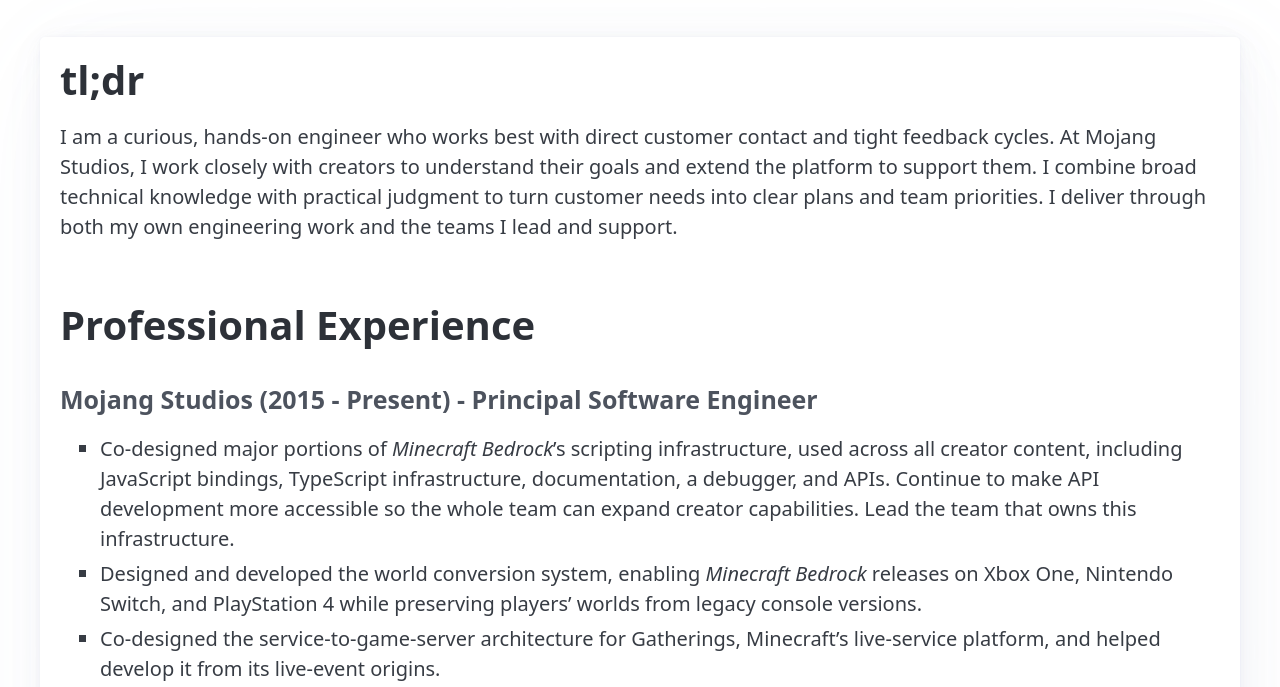
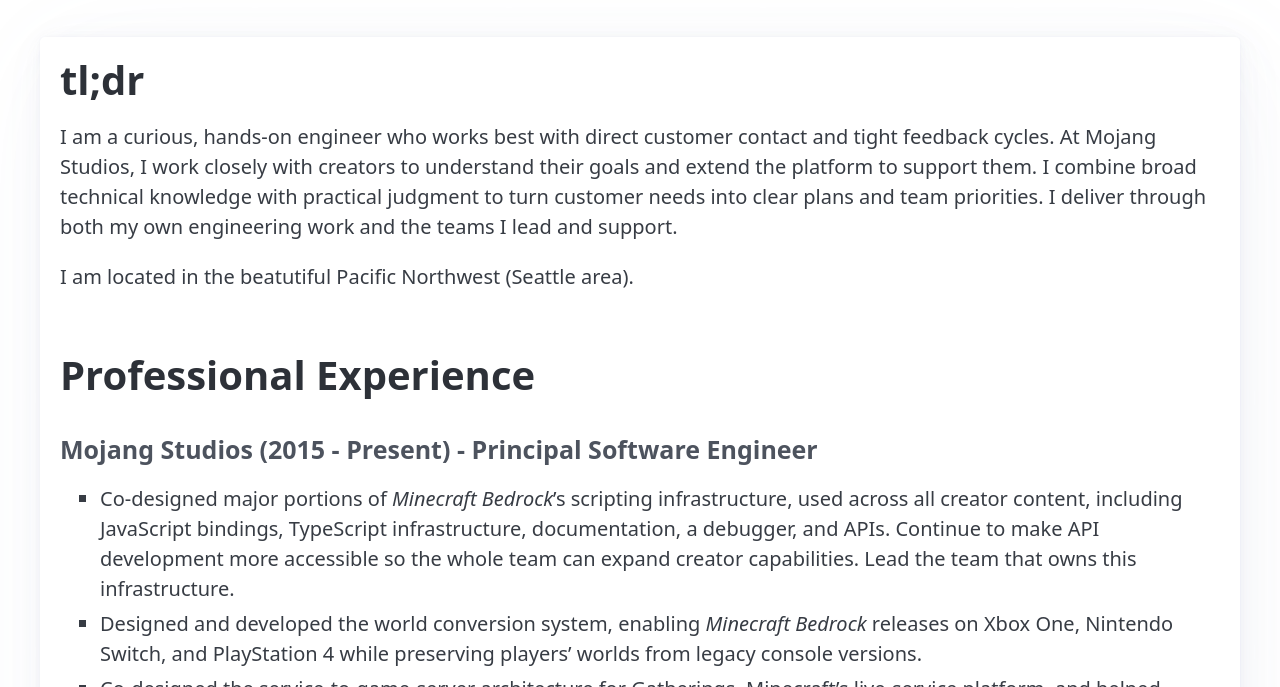
Before and after one commit to JakeShirley/JakeShirley.github.io, an Astro site: page /resume in a window 1280 px wide. Shown: the part 111-798 px from the top of the page. Built offline with nearby package versions, Linux system fonts and the light colour scheme; Astro itself is replaced by a stand-in of ours.

Commit message:
Added location

```diff
--- a/src/pages/resume.md
+++ b/src/pages/resume.md
@@ -7,6 +7,8 @@ description: Jake Shirley's professional experience, education, technical knowle
 # tl;dr
 
 I am a curious, hands-on engineer who works best with direct customer contact and tight feedback cycles. At Mojang Studios, I work closely with creators to understand their goals and extend the platform to support them. I combine broad technical knowledge with practical judgment to turn customer needs into clear plans and team priorities. I deliver through both my own engineering work and the teams I lead and support.
+
+I am located in the beatutiful Pacific Northwest (Seattle area).
 
 # Professional Experience
 
```
